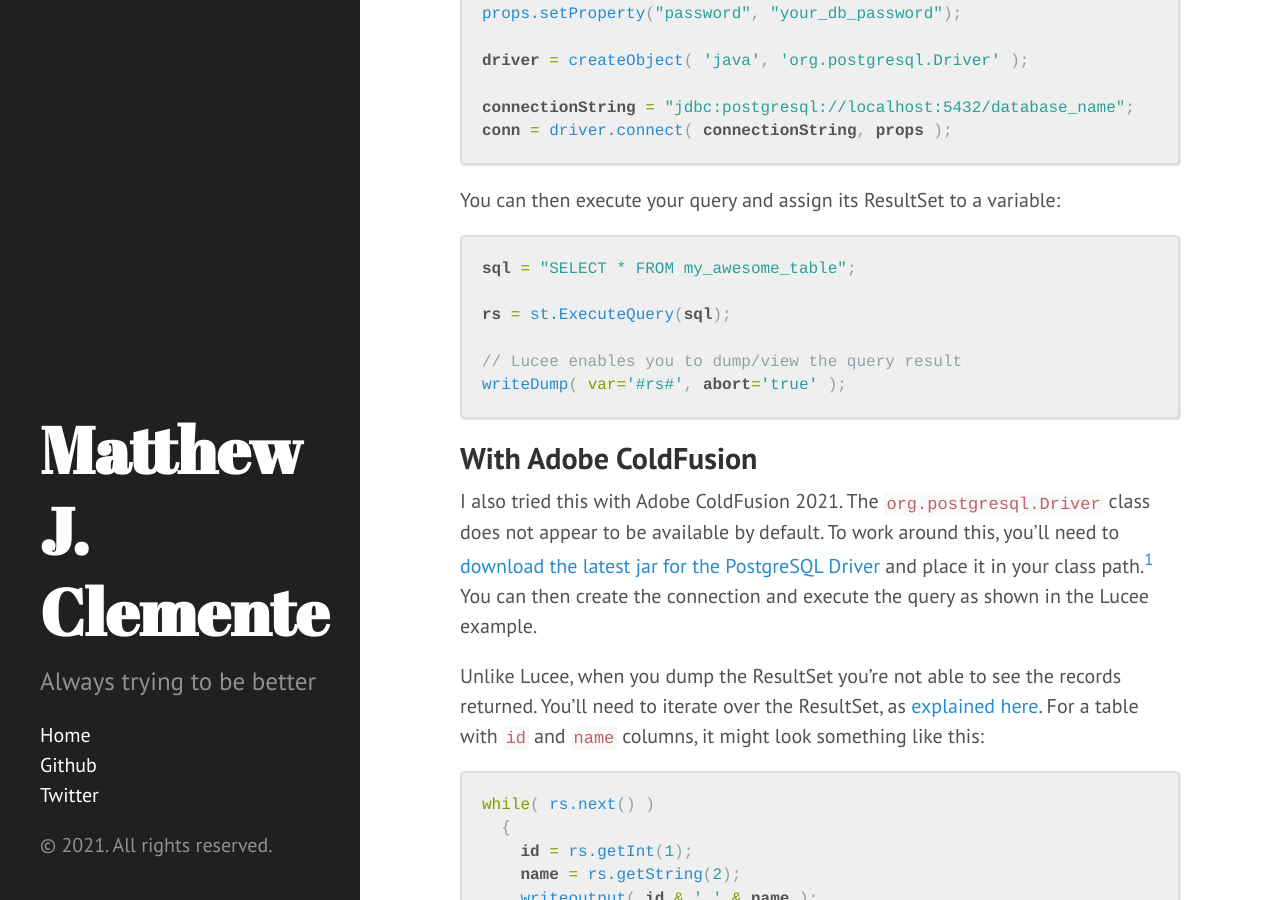
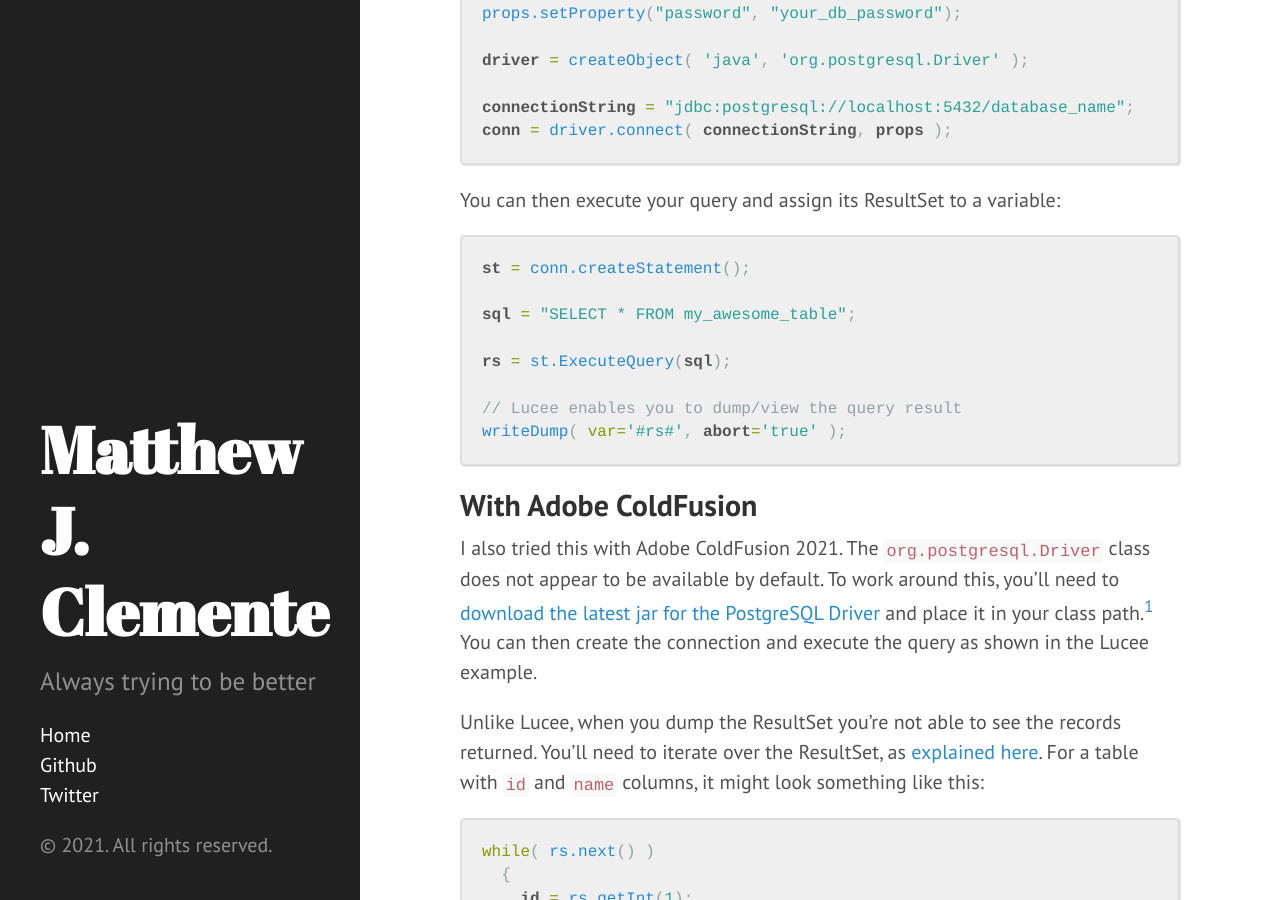
Before and after one commit to mjclemente/mjclemente.github.io, a Jekyll site: the page built from _posts/2021-04-07-postgresql-jdbc-driver-coldfusion.md, in a window 1280 px wide and 900 px high, scrolled down 618 px. Built offline with Jekyll 4.4.1, drawn with Linux system fonts in a browser that asks for light colours; comment, search, counter and statistics services are not loaded.

Commit message:
Add line creating the sql statement

````diff
--- a/_posts/2021-04-07-postgresql-jdbc-driver-coldfusion.md
+++ b/_posts/2021-04-07-postgresql-jdbc-driver-coldfusion.md
@@ -26,6 +26,8 @@ conn = driver.connect( connectionString, props );
 You can then execute your query and assign its ResultSet to a variable:
 
 ```cfc
+st = conn.createStatement();
+
 sql = "SELECT * FROM my_awesome_table";
 
 rs = st.ExecuteQuery(sql);
````
